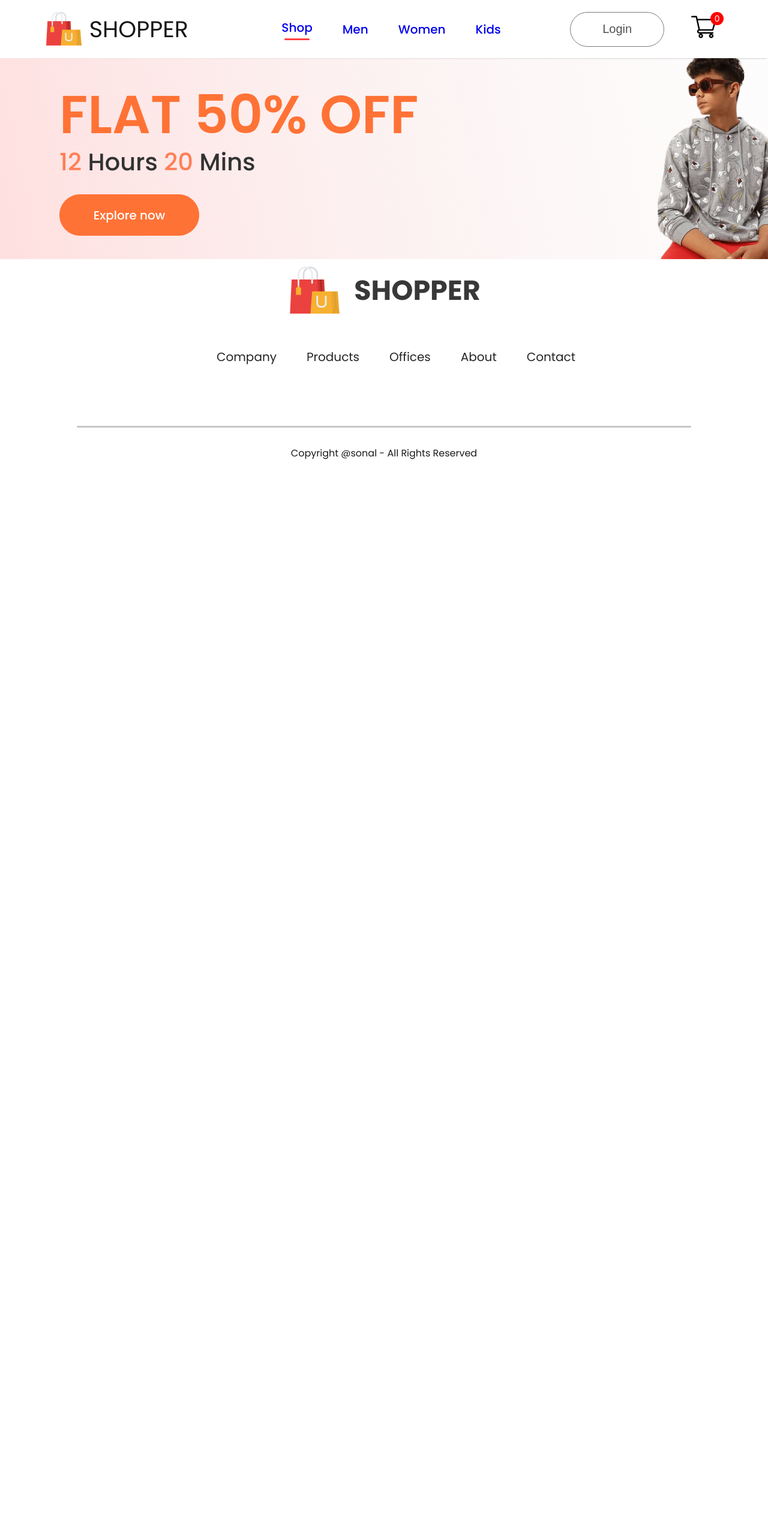
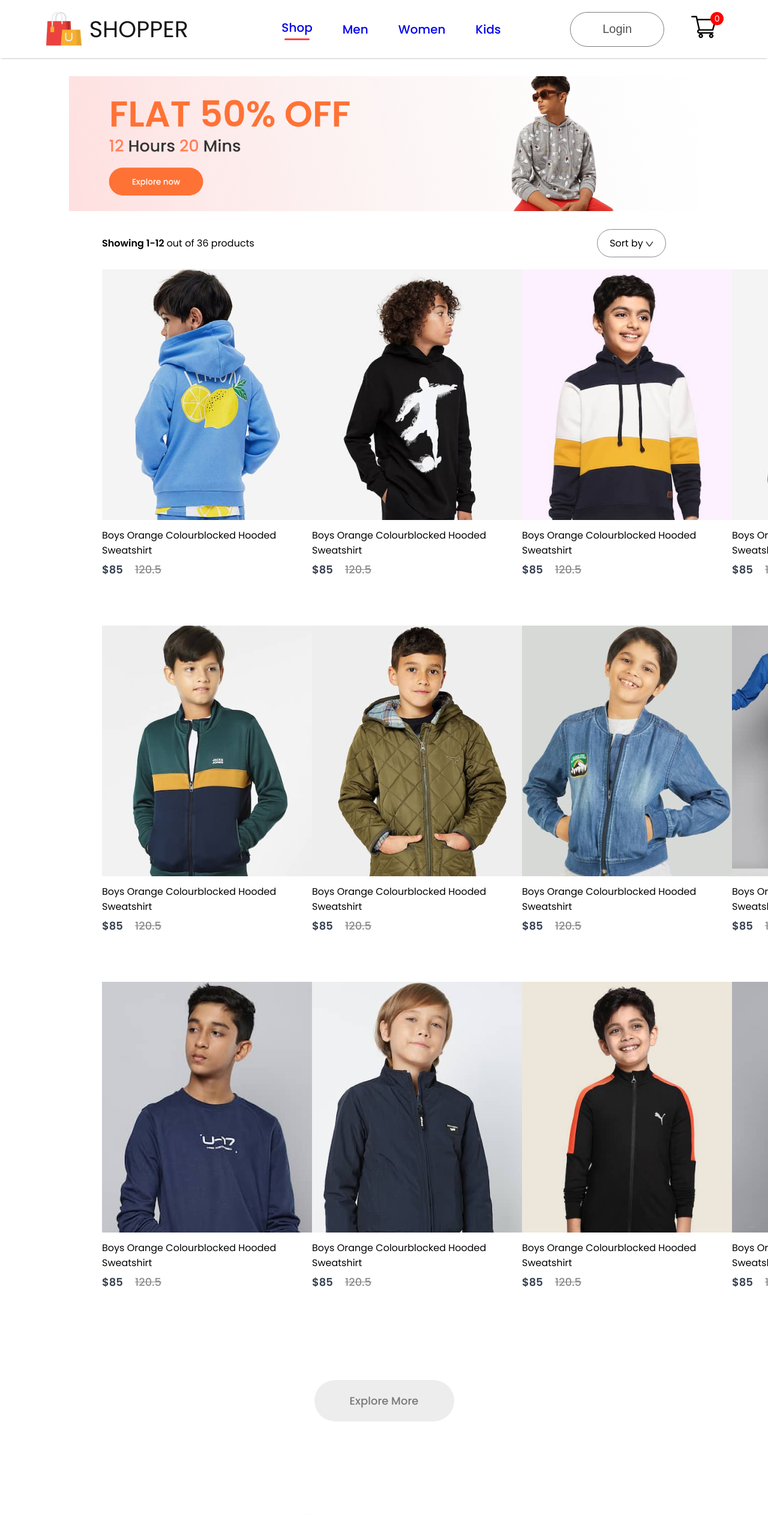
Before and after one commit to gargsona7130/React_Ecommerce, a React (Create React App) app: page /kids in a window 1280 px wide. Shown: the top 2526 px of the page at 60% size. Before the commit the page ends 800 px from the top, so only its background shows below. Built offline with nearby package versions, Linux system fonts and the light colour scheme.

Commit message:
Product categories accordingly

```diff
--- a/src/Pages/CSS/ShopCategory.css
+++ b/src/Pages/CSS/ShopCategory.css
@@ -0,0 +1,43 @@
+.shopcategory-banner{
+    display:block;
+    margin: 30px auto;
+    width: 82%;
+}
+
+.shopcategory-indexSort{
+    display:flex;
+    margin: 0px 170px;
+    justify-content: space-between;
+    align-items:center;
+}
+
+.shopcategory-sort{
+    padding: 10px 20px;
+    border-radius: 40px;
+    border: 1px solid #888;
+}
+
+.shopcategory-indexSort p span{
+    font-weight: 600;
+}
+
+.shopcategory-products{
+    margin: 20px 170px;
+    display:grid;
+    grid-template-columns: 1fr 1fr 1fr 1fr;
+    row-gap: 80px;
+}
+
+.shopcategory-loadmore{
+    display:flex;
+    justify-content: center;
+    align-items :center;
+    margin: 150px auto;
+    width: 233px;
+    height: 69px;
+    border-radius: 75px;
+    background: #ededed;
+    color: #787878;
+    font-size: 18px;
+    font-weight:500;
+}
--- a/src/Pages/ShopCategory.jsx
+++ b/src/Pages/ShopCategory.jsx
@@ -1,12 +1,37 @@
 import React, { useContext } from 'react'
 import './CSS/ShopCategory.css'
 import { ShopContext } from '../Context/ShopContext'
+import dropdown_icon from '../Components/Assets/dropdown_icon.png'
+import Item from '../Components/Item/Item'
+
 
 const ShopCategory = (props) => {
     const { all_product } =useContext(ShopContext);
   return (
     <div className='shop-category'>
-        <img src={props.banner} alt="" />
+        <img className='shopcategory-banner' src={props.banner} alt="" />
+        <div className="shopcategory-indexSort">
+            <p>
+                <span> Showing 1-12 </span> out of 36 products
+            </p>
+            <div className="shopcategory-sort">
+                Sort by <img src={dropdown_icon} alt="" />
+            </div>
+        </div>
+        <div className="shopcategory-products">
+            {all_product.map((item,i)=>{
+                if(props.category===item.category){
+                    return <Item key={i} id={item.id} name={item.name} image={item.image}
+                    new_price={item.new_price} old_price={item.old_price}/>
+                }
+                else{
+                    return null;
+                }
+            })}
+        </div>
+        <div className="shopcategory-loadmore">
+            Explore More
+        </div>
     </div>
   )
 }
```
